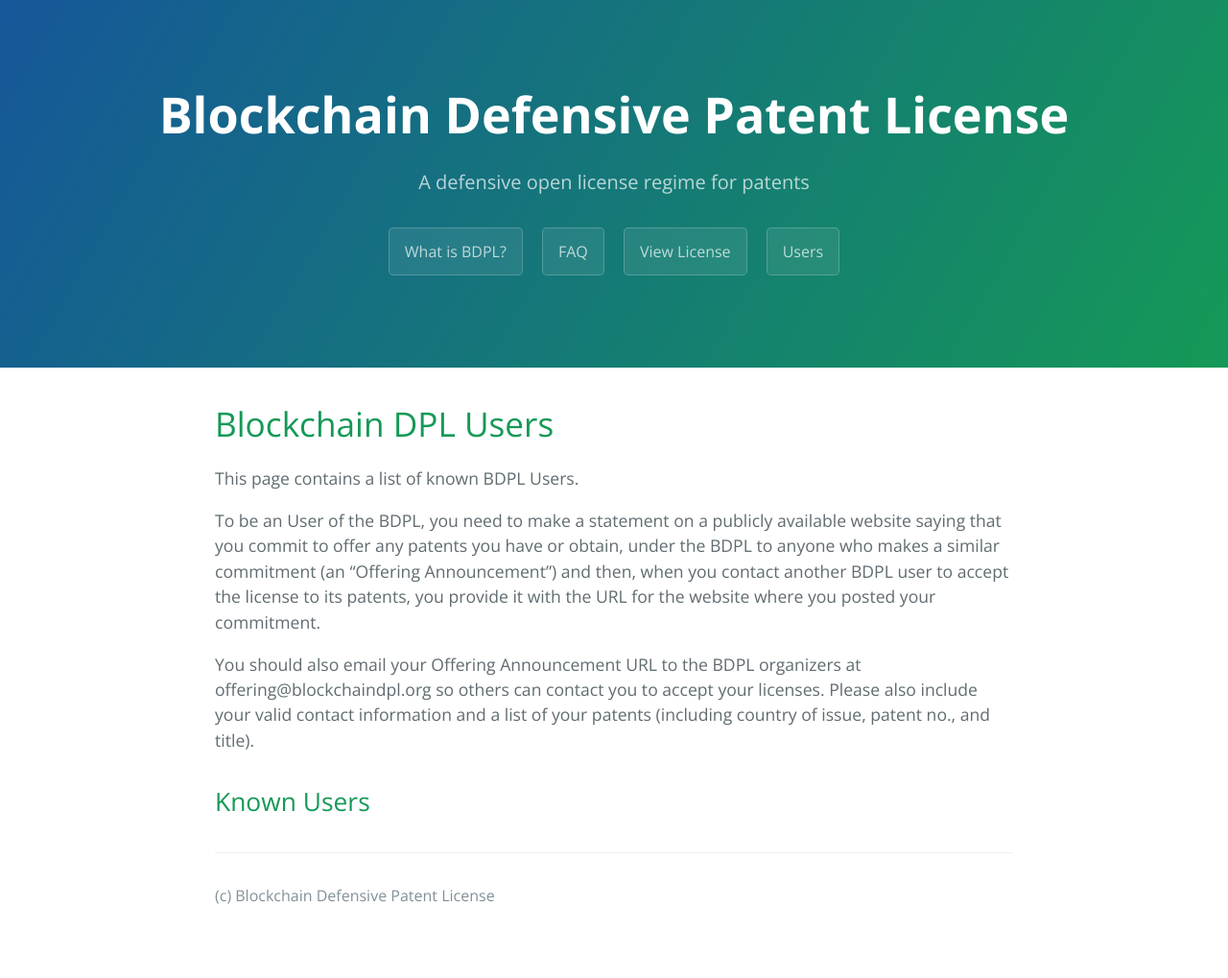
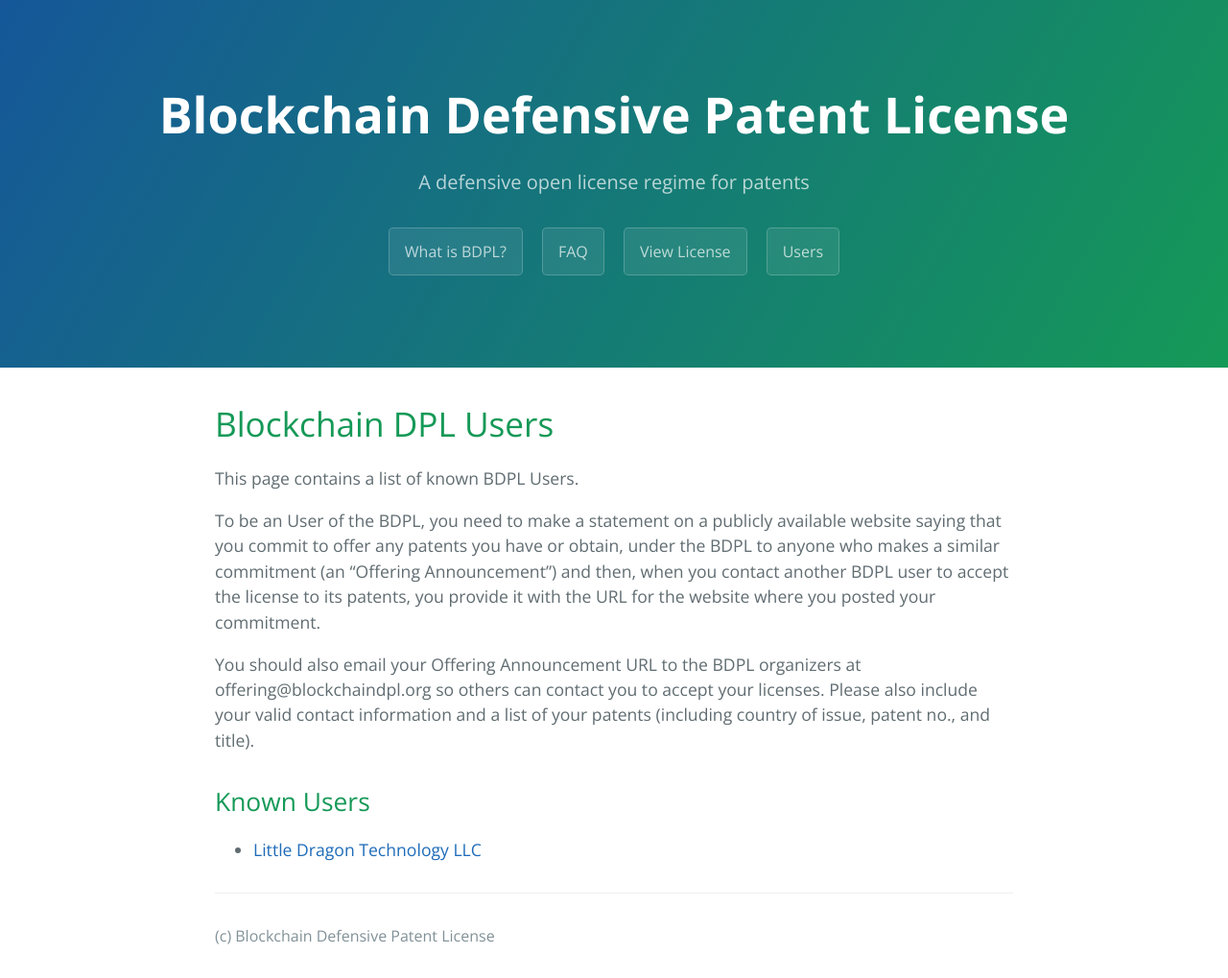
Before and after one commit to blockchaindpl/blockchaindpl.org, a Jekyll site: the page built from users.md, in a window 1280 px wide. Shown: the whole page at 96% size. Built offline with Jekyll 4.4.1, drawn with Linux system fonts in a browser that asks for light colours; our own code applies the rules of GitHub Pages for plain Markdown files; before the commit the page ends 977 px from its top, so only the background shows below that.

Commit message:
Add first BDPL user

```diff
--- a/users.md
+++ b/users.md
@@ -7,3 +7,5 @@ To be an User of the BDPL, you need to make a statement on a publicly available
 You should also email your Offering Announcement URL to the BDPL organizers at offering<span style="display:none"></span>@blockchaindpl.org so others can contact you to accept your licenses. Please also include your valid contact information and a list of your patents (including country of issue, patent no., and title).
 
 ## Known Users
+
+  - [Little Dragon Technology LLC](https://www.asicboost.com/single-post/2018/03/01/offering-announcement-blockchain-defensive-patent-license/)
```
